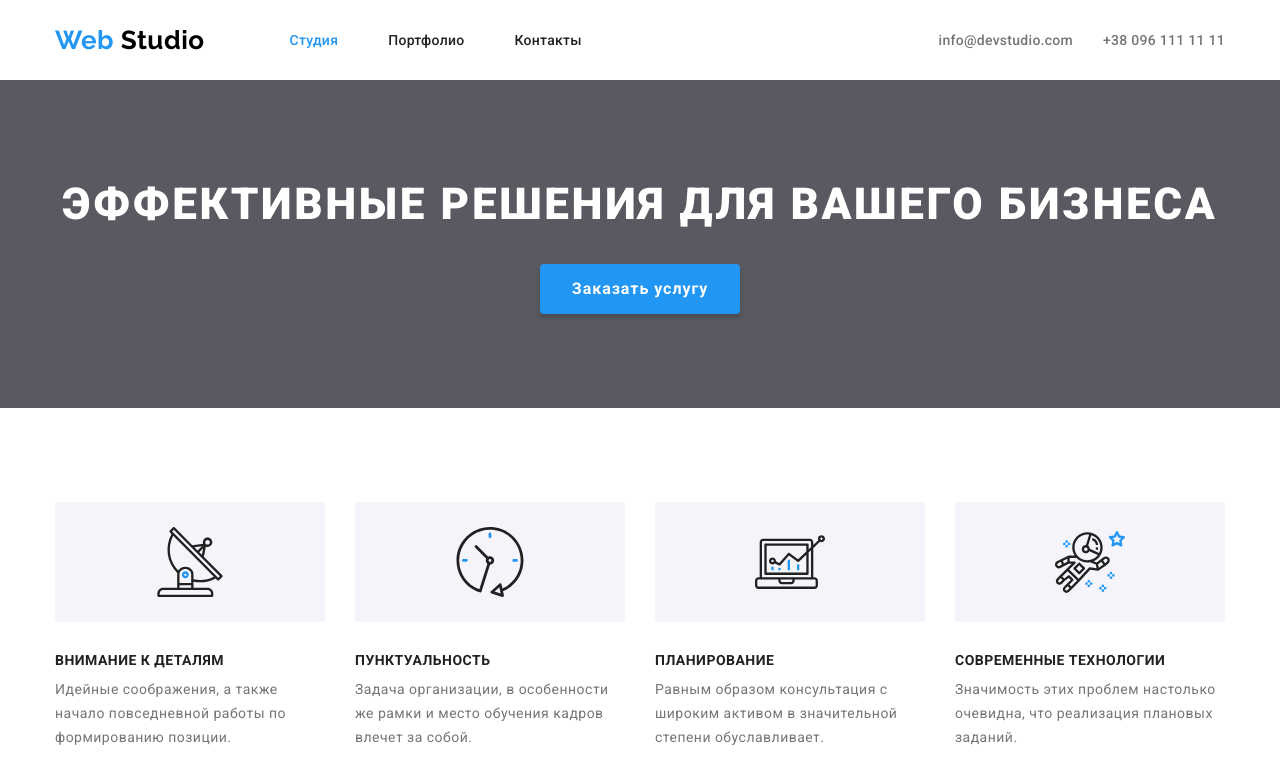
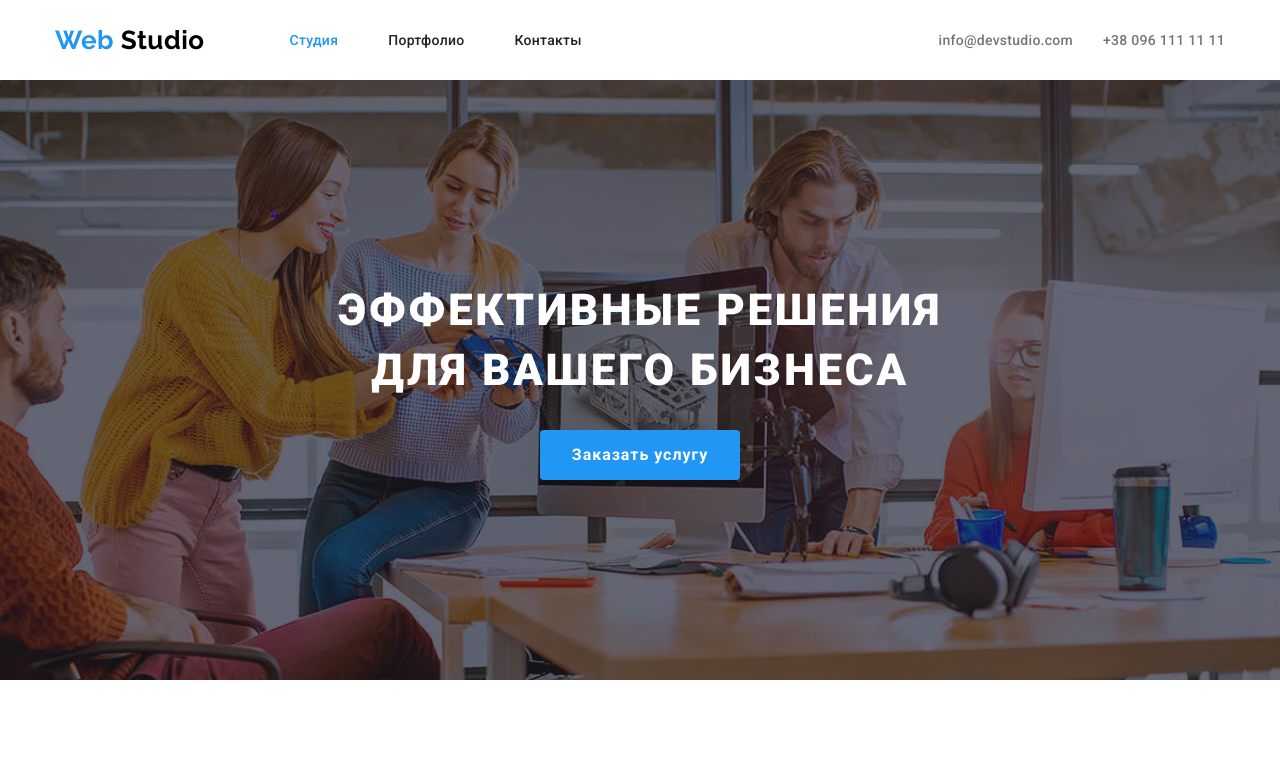
Before and after one commit to perlaert/goit-markup-hw-04, a plain HTML site: page index.html in a window 1280 px wide. Shown: the top 771 px of the page. Drawn offline with Linux system fonts and the light colour scheme.

Commit message:
Оформляет баннер

```diff
--- a/css/studio.css
+++ b/css/studio.css
@@ -5,8 +5,25 @@ section {
 
 /* Секция героя */
 .hero {
-    text-align: center;
-    background-color: rgba(47, 48, 58, 0.8);
+    display: flex;
+    max-width: 1600px;
+    min-height: 600px;
+    margin-left: auto;
+    margin-right: auto;
+
+    background-color: #c4c4c4;
+    background-image: linear-gradient(to right, rgba(47, 48, 58, 0.4), rgba(47, 48, 58, 0.4)), url(/images/hero-img.jpg);
+    background-repeat: no-repeat;
+    background-position: center;
+    background-size: cover;
+}
+
+.hero-container {
+    display: flex;
+    flex-wrap: wrap;
+    justify-content: center;
+    max-width: 696px;
+    margin: auto;
 }
 
 .hero-title {
@@ -17,12 +34,13 @@ section {
     font-size: 44px;
     line-height: 1.364;
     letter-spacing: 0.06em;
+    text-align: center;
     text-transform: uppercase;
     color: var(--white-color);
 }
 
 .btn-main {
-    display: inline-block;
+    /* display: inline-block; */
     border-radius: 4px;
     border: 0 solid transparent;
     min-width: 200px;
@@ -32,7 +50,7 @@ section {
     font-size: 16px;
     line-height: 1.875;
     /* align-items: center; */
-    text-align: center;
+    /* text-align: center; */
     letter-spacing: 0.06em;
     color: #ffffff;
     background-color: var(--accept-color);
--- a/index.html
+++ b/index.html
@@ -29,7 +29,7 @@
         <main>
             <!--Герой-->
             <section class="hero">
-                <div class="container">
+                <div class="hero-container">
                     <h1 class="hero-title">Эффективные решения для вашего бизнеса</h1>
                     <button type="button" class="btn-main">Заказать услугу</button>
                 </div>
```
Also changed, not shown: images/hero-img.jpg (added).
